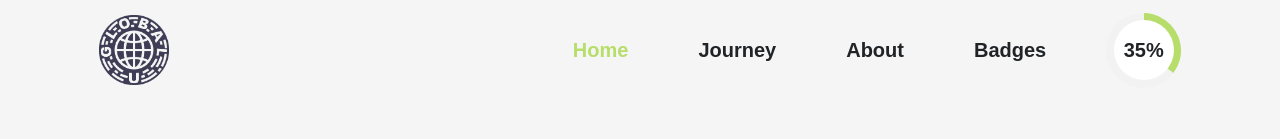
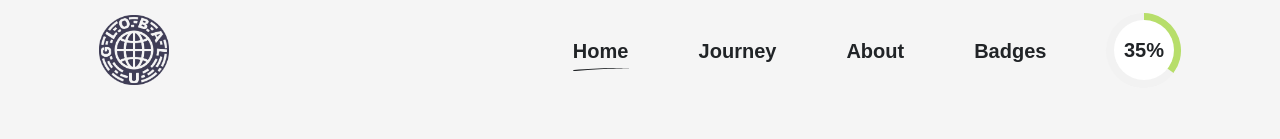
Before and after one commit to titouandeschanels/GlobalCitizenship, a React (Create React App) app in the folder gccapp/: page / in a window 1280 px wide. Shown: the top 139 px of the page. Built offline with nearby package versions, Linux system fonts and the light colour scheme.

Commit message:
header active underline

```diff
--- a/gccapp/src/components/header/elements.js
+++ b/gccapp/src/components/header/elements.js
@@ -1,5 +1,6 @@
 import styled from 'styled-components';
-import { Green, Black, White } from '../../colors';
+import { Green, Black, White, Gray } from '../../colors';
+import { ReactComponent as TitleIcon } from "../../assets/icons/title-icon.svg";
 
 export const HeaderContainer = styled.div`
     display: flex;
@@ -16,7 +17,7 @@ export const HeaderContainer = styled.div`
     left: 0;
     right: 0;
     z-index: 100;
-    gap : 30vw;
+    gap: 30vw;
 `;
 
 export const HeaderLogo = styled.div`
@@ -43,21 +44,30 @@ export const HeaderLogo = styled.div`
 export const HeaderMenu = styled.div`
     display: flex;
     align-items: center;
-    gap : 50px;
+    gap: 50px;
 `;
 
 export const HeaderItem = styled.div`
     display: flex;
+    flex-direction: column;
     align-items: center;
+    justify-content: space-between;
+    height: 20px;
     margin: 0 10px;
     cursor: pointer;
     user-select: none;
-    color: ${props => props.color};
     font-size: 20px;
     transition: 0.3s;
-    &:hover {
-        color: ${Green};
-    }
+`;
+
+export const IconContainer = styled.div`
+    display: flex;
+    justify-content: center;
+    height: 100%;
+`;
+
+export const Icon = styled(TitleIcon)`
+    width: 56px;
 `;
 
 export const HeaderButton = styled.button`
--- a/gccapp/src/components/header/index.tsx
+++ b/gccapp/src/components/header/index.tsx
@@ -2,7 +2,7 @@ import React from 'react';
 import { useLocation, Link } from 'react-router-dom';
 import { Black, Green } from '../../colors';
 import CircularProgressBar from '../ciruclarProgressbar';
-import {HeaderContainer, HeaderLogo, HeaderMenu, HeaderItem} from './elements';
+import { HeaderContainer, HeaderLogo, HeaderMenu, HeaderItem, IconContainer, Icon } from './elements';
 import Logo from '../../assets/logo/mainLogo.png';
 
 const Header: React.FC = () => {
@@ -10,33 +10,45 @@ const Header: React.FC = () => {
 
     const isActive = (path: string) => location.pathname === path;
 
-    const defineColor = (path: string) => {
-        if (isActive(path)) {
-            return Green
-        } else {
-            return Black
-        }
-    }
-
     return (
         <HeaderContainer>
             <Link to="/" style={{ textDecoration: 'none', color: 'inherit' }}>
                 <HeaderLogo>
-                    <img src={Logo} alt="logo"/>
+                    <img src={Logo} alt="logo" />
                 </HeaderLogo>
             </Link>
             <HeaderMenu>
                 <Link to="/" style={{ textDecoration: 'none', color: 'inherit' }}>
-                    <HeaderItem color={defineColor('/')}>Home</HeaderItem>
+                    <HeaderItem>
+                        Home
+                        <IconContainer>
+                            {isActive('/') && <Icon />}
+                        </IconContainer>
+                    </HeaderItem>
                 </Link>
                 <Link to="/journey" style={{ textDecoration: 'none', color: 'inherit' }}>
-                    <HeaderItem color={defineColor('/journey')}>Journey</HeaderItem>
+                    <HeaderItem>
+                        Journey
+                        <IconContainer>
+                            {isActive('/journey') && <Icon />}
+                        </IconContainer>
+                    </HeaderItem>
                 </Link>
                 <Link to="/about" style={{ textDecoration: 'none', color: 'inherit' }}>
-                    <HeaderItem color={defineColor('/about')}>About</HeaderItem>
+                    <HeaderItem>
+                        About
+                        <IconContainer>
+                            {isActive('/about') && <Icon />}
+                        </IconContainer>
+                    </HeaderItem>
                 </Link>
                 <Link to="/badges" style={{ textDecoration: 'none', color: 'inherit' }}>
-                    <HeaderItem color={defineColor('/badges')}>Badges</HeaderItem>
+                    <HeaderItem>
+                        Badges
+                        <IconContainer>
+                            {isActive('/badges') && <Icon />}
+                        </IconContainer>
+                    </HeaderItem>
                 </Link>
                 <CircularProgressBar progress={35} />
             </HeaderMenu>
```
